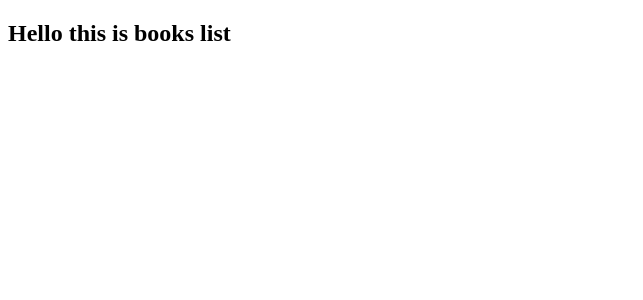
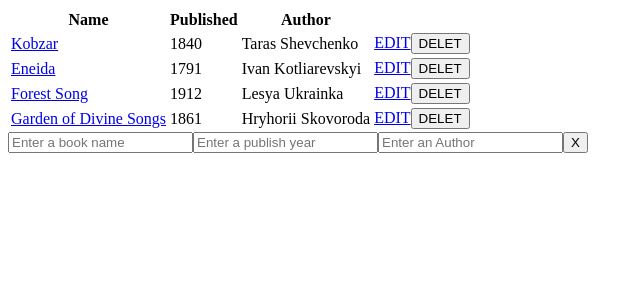
Before and after one commit to vladimir-arkanov/test-task-book-list, a React (Create React App) app: page /#/books in a window 1280 px wide. Shown: the top 300 px of the page, without its empty margins (0-643 px from the left). Built offline with nearby package versions, Linux system fonts and the light colour scheme.

Commit message:
third commit, all logic except modal and input control was done

```diff
--- a/src/App.js
+++ b/src/App.js
@@ -1,17 +1,21 @@
-import React from 'react';
+import React, { useState } from 'react';
 import { Routes, Route, Navigate } from 'react-router-dom'
 import './App.scss';
 import { BookEditPage } from './pages/BookEditPage';
 import { BookPage } from './pages/BookPage';
 import { MainPage } from './pages/MainPage';
+import { booksFromServer } from './api/books'
 
 export const App = () => {
+  const [books, setBooks] = useState(booksFromServer)
+
+
   return (
     <Routes>
       <Route path="/" element={<Navigate to="/books" replace />} />
-      <Route path="/books" element={<MainPage />}/>
-      <Route path="/books/:bookId" element={<BookPage />} />
-      <Route path="/books/:bookId/edit" element={<BookEditPage />} />
+      <Route path="/books" element={<MainPage books={books} setBooks={setBooks}/>}/>
+      <Route path="/books/:bookId" element={<BookPage books={books}/>} />
+      <Route path="/books/:bookId/edit" element={<BookEditPage books={books} setBooks={setBooks}/>} />
       <Route path="*" element={ <p>Page not found</p>} />
     </Routes>
   );
--- /dev/null
+++ b/src/api/books.js
@@ -0,0 +1,25 @@
+export const booksFromServer = [
+  {
+    bookId: 1,
+    name: 'Kobzar',
+    year: 1840,
+    author: 'Taras Shevchenko',
+  },
+  {
+    bookId: 2,
+    name: 'Eneida',
+    year: 1791,
+    author: 'Ivan Kotliarevskyi',
+  },
+  {
+    bookId: 3,
+    name: 'Forest Song',
+    year: 1912,
+    author: 'Lesya Ukrainka',
+  },{
+    bookId: 4,
+    name: 'Garden of Divine Songs',
+    year: 1861,
+    author: 'Hryhorii Skovoroda',
+  },
+]
--- /dev/null
+++ b/src/components/BookForm.js
@@ -0,0 +1,45 @@
+import React from "react";
+
+export const BookForm = ({
+  inputName,
+  setInputName,
+  inputYear,
+  setInputYear,
+  inputAuthor,
+  setInputAuthor,
+  submitChange,
+  error,
+  setError,
+  isValid
+}) => {
+  return (
+    <form
+      action=""
+      method="POST"
+      onSubmit={submitChange}
+    >
+      <input
+        type='text'
+        placeholder='Enter a book name'
+        value={inputName}
+        required
+        onChange={(e) => setInputName(e.target.value)}
+      />
+      <input
+        type='number'
+        placeholder="Enter a publish year"
+        value={inputYear}
+        required
+        onChange={(e) => setInputYear(e.target.value)}
+      />
+      <input
+        type='text'
+        placeholder="Enter an Author"
+        value={inputAuthor}
+        required
+        onChange={(e) => setInputAuthor(e.target.value)}
+      />
+      <button type="submit" disabled={!isValid || error}>safe</button>
+    </form>
+  )
+}
--- a/src/components/BookSpec.js
+++ b/src/components/BookSpec.js
@@ -1,5 +1,25 @@
 import React from "react"
+import { Link, useParams, useNavigate } from "react-router-dom"
 
-export const BookSpec = () => {
-  return <p>this is books spec</p>
+export const BookSpec = ({books}) => {
+
+  const { bookId } = useParams();
+
+  const backHome = useNavigate()
+
+  const book = books.find(el => el.bookId === +bookId)
+
+  return (
+    <div>
+      <div>
+        <p>{book.name}</p>
+        <p>{book.year}</p>
+        <p>{book.author}</p>
+      </div>
+
+
+      <Link to='edit'>EDIT</Link>
+      <button onClick={() => backHome('/')}>back</button>
+    </div>
+  )
 }
--- a/src/components/BooksList.js
+++ b/src/components/BooksList.js
@@ -1,7 +1,96 @@
 import React from "react"
+import { Link } from "react-router-dom"
 
-export const BooksList = () => {
+export const BooksList = ({ books, setBooks }) => {
+  const tableHeader = [{
+    name: 'Name',
+    year: 'Published',
+    author: 'Author'
+  }]
+
+  const findBiggestIndex = () => {
+    return Math.max(...books.map(el => el.bookId)) + 1
+  }
+
+  const deleteBook = (id) => {
+    setBooks((oldBooks) => oldBooks.filter((book) => book.bookId !== id));
+  }
+
+  const handleSubmit = (event) => {
+    event.preventDefault();
+
+    setBooks(oldBooks => {
+      const newBook = {
+        bookId: findBiggestIndex(oldBooks),
+        name: 'Kobzar',
+        year: 1840,
+        author: 'Taras Shevchenko',
+      }
+
+      return [...books, newBook]
+    })
+  }
+
   return (
-    <h2>Hello this is books list</h2>
+    <div>
+      <div>
+        <table>
+          <thead>
+
+            {tableHeader.map(el => {
+              return (
+                <tr key={el.bookId}>
+                  <th>{el.name}</th>
+                  <th>{el.year}</th>
+                  <th>{el.author}</th>
+                </tr>
+              )
+            })}
+          </thead>
+
+          <tbody>
+            {books.map(book => {
+              return (
+                <tr key={book.bookId}>
+                  <td>
+                    <Link to={`${book.bookId}`}>{book.name}</Link>
+                  </td>
+                  <td>{book.year}</td>
+                  <td>{book.author}</td>
+                  <td>
+                    <Link to={`${book.bookId}/edit`}>EDIT</Link>
+                    <button onClick={() => deleteBook(book.bookId)}>DELET</button>
+                  </td>
+                </tr>
+              )
+            })}
+          </tbody>
+        </table>
+      </div>
+
+      <div>
+        <div>
+          <form
+            action=""
+            method="POST"
+            onSubmit={handleSubmit}
+          >
+            <input
+              type='text'
+              placeholder='Enter a book name'
+            />
+            <input
+              type='number'
+              placeholder="Enter a publish year"
+            />
+            <input
+              type='text'
+              placeholder="Enter an Author"
+            />
+            <button>X</button>
+          </form>
+        </div>
+      </div>
+    </div>
   )
 }
--- a/src/components/BooksSpecEdit.js
+++ b/src/components/BooksSpecEdit.js
@@ -1,7 +1,93 @@
-import React from "react";
+import React, { useState } from "react";
+import { useNavigate, useParams } from "react-router-dom"
+import { BookForm } from "./BookForm";
 
-export const BooksSpecEdit = () => {
+export const BooksSpecEdit = ({ books, setBooks }) => {
+  const { bookId } = useParams();
+
+  const book = books.find(el => el.bookId === +bookId)
+
+
+  const [inputName, setInputName] = useState(book.name);
+  const [inputYear, setInputYear] = useState(book.year);
+  const [inputAuthor, setInputAuthor] = useState(book.author);
+  const [error, setError] = useState(false)
+
+  const isValid = inputName && inputYear && inputAuthor;
+
+  const backHome = useNavigate()
+
+
+
+  const submitChange = (event) => {
+    event.preventDefault();
+
+    const newBook = {
+      bookId: book.bookId,
+      name: inputName,
+      year: inputYear,
+      author: inputAuthor,
+    };
+
+    setBooks(books.map((book) => book.bookId === newBook.bookId ? newBook : book));
+
+    backHome('/')
+
+    setError(false)
+  }
+
   return (
-    <p>Page for editing </p>
+    <div>
+      <div>
+        <p>{book.name}</p>
+        <p>{book.year}</p>
+        <p>{book.author}</p>
+      </div>
+
+      <div>
+        <BookForm
+        inputName={inputName}
+        setInputName={setInputName}
+        inputYear={inputYear}
+        setInputYear={setInputYear}
+        inputAuthor={inputAuthor}
+        setInputAuthor={setInputAuthor}
+        submitChange={submitChange}
+        error={error}
+        setError={setError}
+        isValid={isValid}
+      />
+        {/* <form
+          action=""
+          method="POST"
+          onSubmit={submitChange}
+        >
+          <input
+            type='text'
+            placeholder='Enter a book name'
+            value={inputName}
+            required
+            onChange={(e) => setInputName(e.target.value)}
+          />
+          <input
+            type='number'
+            placeholder="Enter a publish year"
+            value={inputYear}
+            required
+            onChange={(e) => setInputYear(e.target.value)}
+          />
+          <input
+            type='text'
+            placeholder="Enter an Author"
+            value={inputAuthor}
+            required
+            onChange={(e) => setInputAuthor(e.target.value)}
+          />
+          <button type="submit" disabled={!isValid || error}>safe</button>
+        </form> */}
+      </div>
+
+      <button onClick={() => backHome('/')}>back</button>
+    </div >
   )
 }
--- a/src/pages/BookEditPage.js
+++ b/src/pages/BookEditPage.js
@@ -1,7 +1,7 @@
 import { BooksSpecEdit } from "../components/BooksSpecEdit"
 
-export const BookEditPage = () => {
+export const BookEditPage = ({books, setBooks}) => {
   return (
-    <BooksSpecEdit />
+    <BooksSpecEdit books={books} setBooks={setBooks} />
   )
 }
--- a/src/pages/BookPage.js
+++ b/src/pages/BookPage.js
@@ -1,7 +1,7 @@
 import { BookSpec } from "../components/BookSpec"
 
-export const BookPage = () => {
+export const BookPage = ({books}) => {
   return (
-    <BookSpec />
+    <BookSpec books={books} />
   )
 }
--- a/src/pages/MainPage.js
+++ b/src/pages/MainPage.js
@@ -1,7 +1,7 @@
 import { BooksList } from '../components/BooksList';
 
-export const MainPage = () => {
+export const MainPage = ({books, setBooks}) => {
   return (
-   <BooksList />
+   <BooksList books={books} setBooks={setBooks}/>
   )
 };
```
